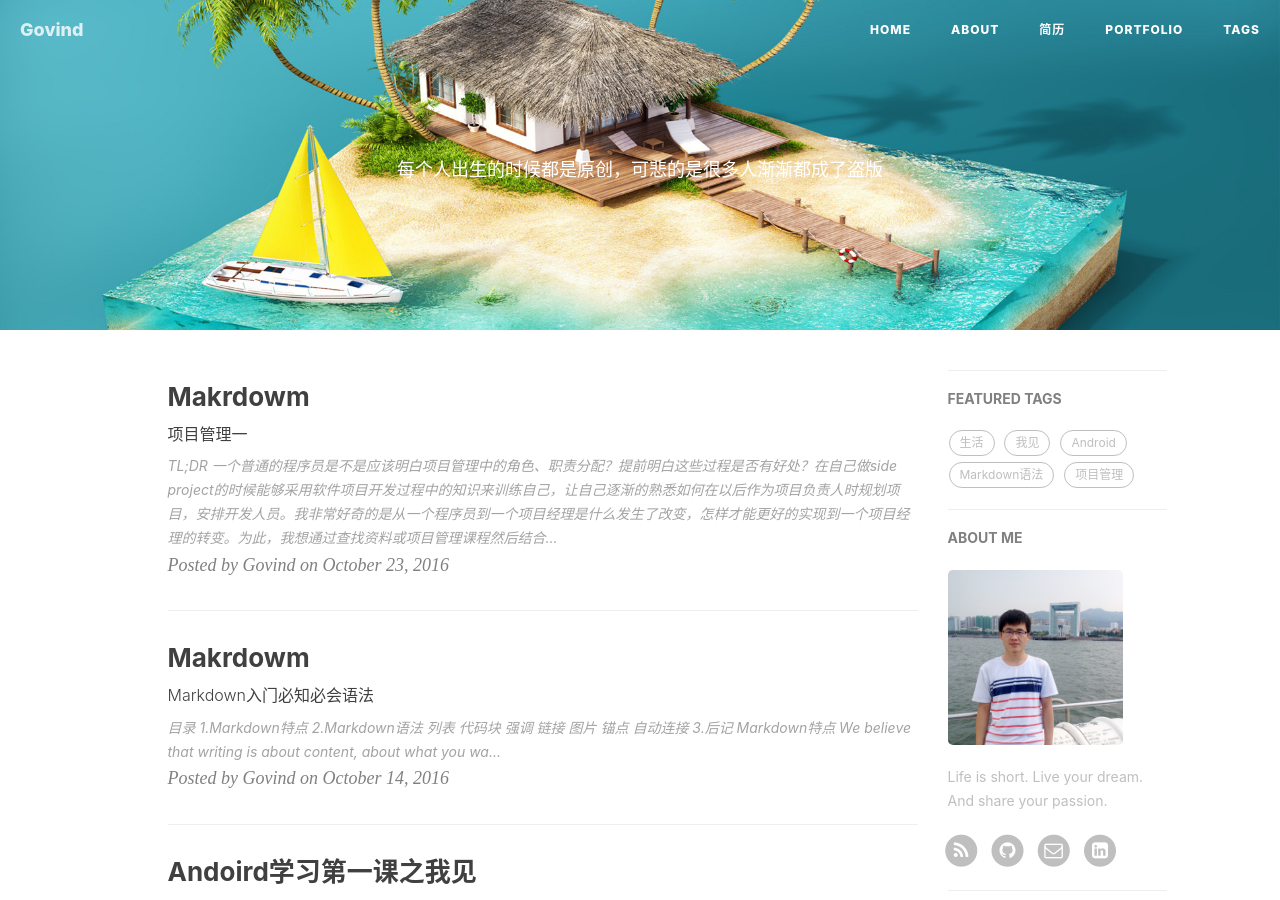
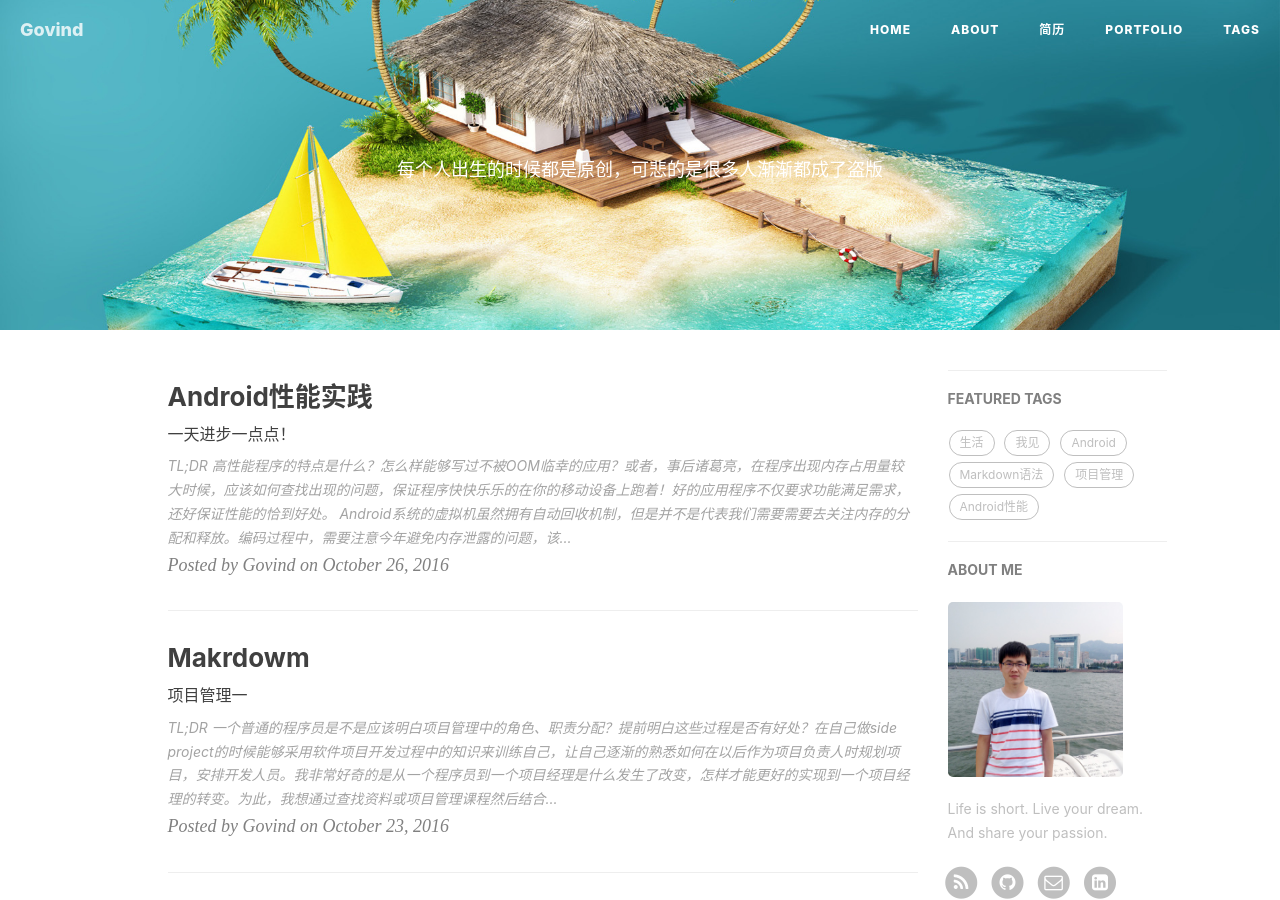
Before and after one commit to gaocn/gaocn.github.io, a Jekyll site: the page built from index.html, in a window 1280 px wide and 900 px high. Built offline with Jekyll 4.4.1, drawn with Linux system fonts in a browser that asks for light colours; the list of posts is cut into pages by our own code; comment, search, counter and statistics services are not loaded; some of the changed lines change nothing that is shown.

Commit message:
Android性能实践

````diff
--- a/_posts/2016-10-23-project-manager.markdown
+++ b/_posts/2016-10-23-project-manager.markdown
@@ -15,8 +15,15 @@ tags:
 # TL;DR
 
 一个普通的程序员是不是应该明白项目管理中的角色、职责分配？提前明白这些过程是否有好处？在自己做side project的时候能够采用软件项目开发过程中的知识来训练自己，让自己逐渐的熟悉如何在以后作为项目负责人时规划项目，安排开发人员。我非常好奇的是从一个程序员到一个项目经理是什么发生了改变，怎样才能更好的实现到一个项目经理的转变。为此，我想通过查找资料或项目管理课程然后结合自己做项目的相关经理记录一下自己的理解。
+问题：
+  1. 如何在做side project时进行项目功能划分，设想做项目经理时应该如何进行人员分配保证项目完成初始功能的开发？
 
-#
+# 收集的观点
+  1. 明确每个人的工作职能和任务，在制作项目计划之前，让所有人参加讨论，对主要的工作量进行分工，每个人明确知道自己的工作任务和时间，减少扯皮。如果你控制的项目和人数比较少，比如10个人之内，跟你在同一地点，最好每天清晨花上10分钟开个早会，确认一下前一天进度。人多的话，每天写工作日志，每周工作总结，项目经理每天花上半小时及时发现问题，确认进度。一个项目小组6-8人最好，最多不要超过15人，任务要实际，一周内的任务要清晰明确。
+  2. 学会有效委托和授权。在每个项目中陪养着一到二个人核心人员，通过标准化的方式，让这二个参与到项目管理工作中来。把项目中的工作进行分类，能委托出去一定要委托出去，把精力放在进度控制和用户沟通这二项中。
+  3. 明确项目的验收条件在做项目前，就一定要了解项目达到什么条件可以验收，可以回款。对大多数项目，早点完成条件进行验收，比项目做得完美重要的多。
+>一个成功的项目经理就是在夹缝中跳舞的人，可以用有限的资源、有限的人、在有限的时间内搞定项目。
+
 
 
 # 后记
--- /dev/null
+++ b/_posts/2016-10-26-Android-perfomance.markdown
@@ -0,0 +1,72 @@
+---
+layout:     post
+title:      "Android性能实践"
+subtitle:   "一天进步一点点！"
+date:       2016-10-26
+author:     "Govind"
+header-img: "img/post_bg/18.jpg"
+tags:
+    - Android性能
+---
+
+
+---
+
+# TL;DR
+
+高性能程序的特点是什么？怎么样能够写过不被OOM临幸的应用？或者，事后诸葛亮，在程序出现内存占用量较大时候，应该如何查找出现的问题，保证程序快快乐乐的在你的移动设备上跑着！好的应用程序不仅要求功能满足需求，还好保证性能的恰到好处。
+Android系统的虚拟机虽然拥有自动回收机制，但是并不是代表我们需要需要去关注内存的分配和释放。编码过程中，需要注意今年避免内存泄露的问题，该问题通常是由于全局成员变量持有的对象引用所导致，要在适当时候释放对象引用。
+
+
+# 合理管理内存
+  1. 节制的使用Service，只有当任务正在执行时才运行Service，当任务执行完后要停止Service，需要注意的是：停止Service失败会导致内存泄露。启动一个 Service后，系统会尽可能保留Service说依赖的进程，因此Service通常会非常消耗内存，只有在系统内存吃紧时，才会按照空进程、后台进程、服务进程、可视进程、前台进程的顺序释放进程所占用的空间。系统采用LRU Cahce缓存进程，因此Service进程多的话，会影响其他应用程序，导致应用程序进程切换时消耗更多性能，甚至导致系统崩溃。
+  为了能够控制Service的生命周期，Android官方推荐使用[IntentService][3]，其特点就是当后台任务结束后，该Service会自动停止，从而能够避免Service内存泄露。
+  最佳实践：除非必要，不要让Service在后台一直运行！
+  2. 界面不可见时释放内存， onTrimMemory方法中的TRIM_MEMORY_UI_HIDDEN回调会当程序中的所有UI组件都不可见时才会才会调用，此时表明用户已经离开了程序，可以进行资源的释放；与OnStop不同是，该方法会在Activity界面不可见时就调用，此时UI相关的资源还不能释放，需要所有UI完全不可见时才能够释放。
+
+  ```
+  @override
+  public void onTrimMemory(int level) {
+    super.onTrimMemory();
+    switch(level) {
+      case TRIM_MEMORY_UI_HIDDEN:
+      //今次那个资源释放
+      break;
+    }
+  }
+  ```
+
+  除了上面的一个回调函数，根据应用程序是否缓存还分为一以下回调：
+  ** TRIM_MEMORY_RUNNING_MODERATE, 表示应用程序正常运行，并且不会被杀掉。但是目前手机的内存已经有点低了，系统可能会开始根据LRU缓存规则来去杀死进程了。
+  ** TRIM_MEMORY_RUNNING_LOW, 表示应用程序正常运行，并且不会被杀掉。但是目前手机的内存已经非常低了，我们应该去释放掉一些不必要的资源以提升系统的性能，同时这也会直接影响到我们应用程序的性能。
+  ** TRIM_MEMORY_RUNNING_CRITICAL, 表示应用程序仍然正常运行，但是系统已经根据LRU缓存规则杀掉了大部分缓存的进程了。这个时候我们应当尽可能地去释放任何不必要的资源，不然的话系统可能会继续杀掉所有缓存中的进程，并且开始杀掉一些本来应当保持运行的进程，比如说后台运行的服务。
+对于缓存的应用程序还有以下回调函数：
+  ** TRIM_MEMORY_BACKGROUND, 表示手机目前内存已经很低了，系统准备开始根据LRU缓存来清理进程。这个时候我们的程序在LRU缓存列表的最近位置，是不太可能被清理掉的，但这时去释放掉一些比较容易恢复的资源能够让手机的内存变得比较充足，从而让我们的程序更长时间地保留在缓存当中，这样当用户返回我们的程序时会感觉非常顺畅，而不是经历了一次重新启动的过程。
+  ** TRIM_MEMORY_MODERATE, 表示手机目前内存已经很低了，并且我们的程序处于LRU缓存列表的中间位置，如果手机内存还得不到进一步释放的话，那么我们的程序就有被系统杀掉的风险了。
+  ** TRIM_MEMORY_COMPLETE, 表示手机目前内存已经很低了，并且我们的程序处于LRU缓存列表的最边缘位置，系统会最优先考虑杀掉我们的应用程序，在这个时候应当尽可能地把一切可以释放的东西都进行释放。
+  3. 避免在Bitmap上浪费内存，图片的大小并不是加载到内存中的大小，图片是由像素构成，一个像素采用RGB要3个字节，通常会加上一个字节表示像素的透明度，因此一个像素大小是4B，因此一个图片像素为1500*1000的图像，占用内存大小为1500*1000*4 = 5.7MB，因此需要对图片进行缩放；并且在手机上显示这么大分辨率的图片也没有必要。
+  4. 使用优化后的数据集合，Android API中提供了SparseArray、SparseBooelanArray比自定义的数据更高效，SparseArra避免了基本数据类型转换成对象数据类型的时间。
+  5. 知道常用的内存开支情况，在软件设计和开发中要考虑进去：
+    * 枚举类型会比静态类型常量消耗两倍以上的内存；
+    * 任何一个Java类，包括内部类，匿名类，都要占用大概500B的内存空间；
+    * 任何一个类的实例要消耗12~16B内存，因此不要频繁创建实例；
+    * 使用HashMap时，虽然使用的是int类型作为键，实际上还是按照对象大小分配内存，大概32字节；
+  6. 谨慎使用抽象编程，在Android中使用抽象编程会带来额外的开支，因此抽象的编程方法需要编写额外的代码，虽然代码不被执行但是会被映射到内存中；最佳实践：在必要合适的情况下使用抽象编程。
+  7. 尽量避免使用依赖注入框架，该框架虽然是代码开起来简单了，省去了繁琐的findViewById操作，但是这些框架通常通过搜索代码中的注解，需要很长时间的初始化过程，并且可能会加载一些不使用的对象到内存。
+  8. 使用ProGuard简化代码，ProGuard除了混淆Android代码，还可以对代码进行检索，删除一些无用的代码、并且对类、字段、方法重命名，使得一些方法、类名简短。
+  9. 使用多个进程，但是要谨慎使用，大多数应用程序都不应该在多进程中运行，使用不当会增加额外内存，这种情况比较适用于那些需要在后台去完成一项独立任务，且和前台的功能是完全可以区分开的场景。实现方式，只需要在Android的Manifest文件的应用程序组件中生命一个android:process属性即可，例如：让一个播放音乐的Service组件可以单独运行在一个进程中，实现如下：
+
+  ```
+  <Service android:name=".PlaybackService" android:process=":background" />
+  ```
+
+  上述例子中指定的进程名为background,可以任意修改，注意的是进程名前面需要加上冒号，表示进程是一个当前应用程序的私有进程。
+  这里举一个比较适合去使用多进程技巧的场景，比如说我们正在做一个音乐播放器软件，其中播放音乐的功能应该是一个独立的功能，它不需要和UI方面有任何关系，即使软件已经关闭了也应该可以正常播放音乐。如果此时我们只使用一个进程，那么即使用户关闭了软件，已经完全由Service来控制音乐播放了，系统仍然会将许多UI方面的内存进行保留。在这种场景下就非常适合使用两个进程，一个用于UI展示，另一个则用于在后台持续地播放音乐。
+#
+
+# 后记
+
+
+[1]:http://blog.csdn.net/sinyu890807/article/details/42238627          "Android最佳性能实践1"
+[2]:http://blog.csdn.net/sinyu890807/article/details/42238633      "Android最佳性能实践2"
+[3]: http://blog.csdn.net/guolin_blog/article/details/26365913 "IntentService使用"
````
